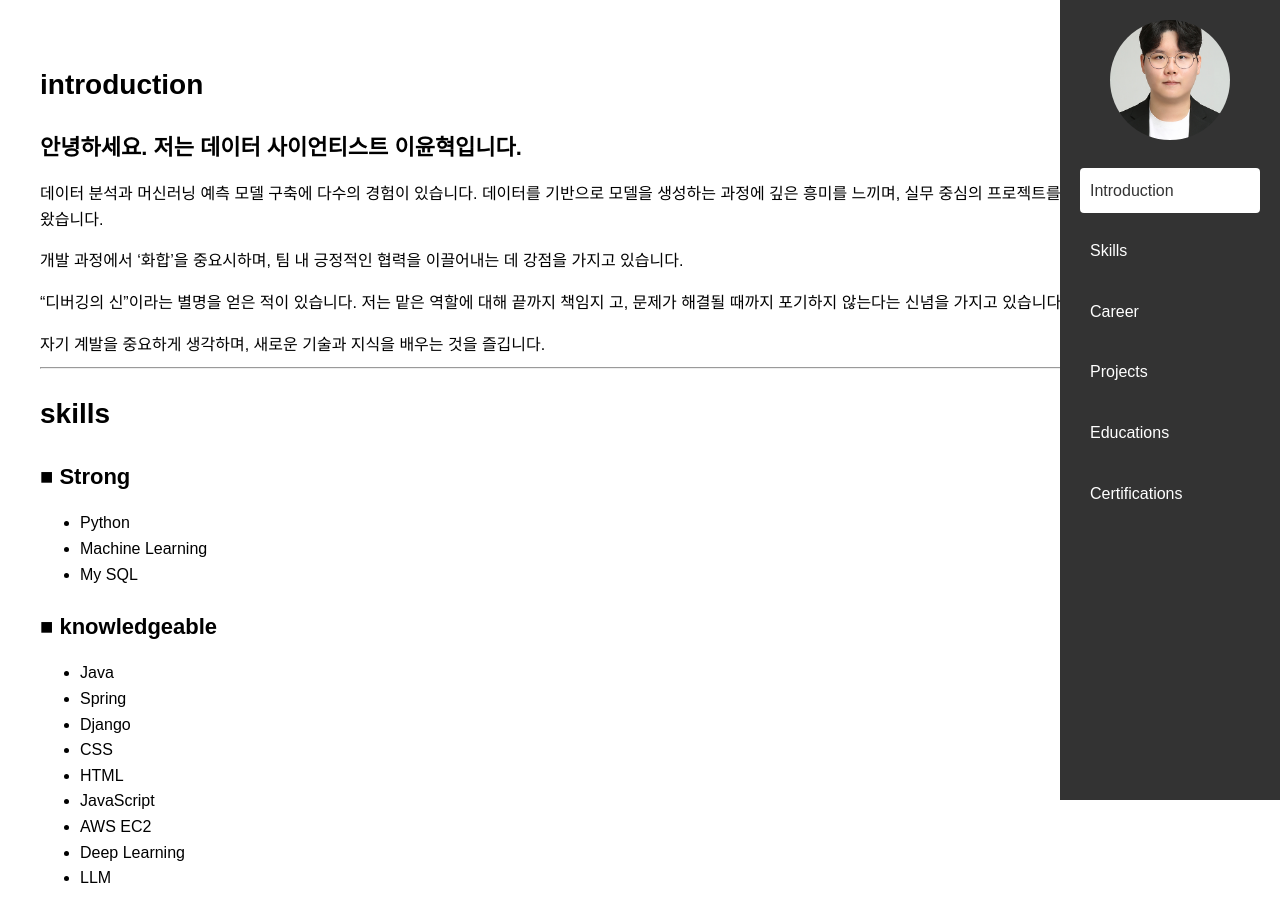
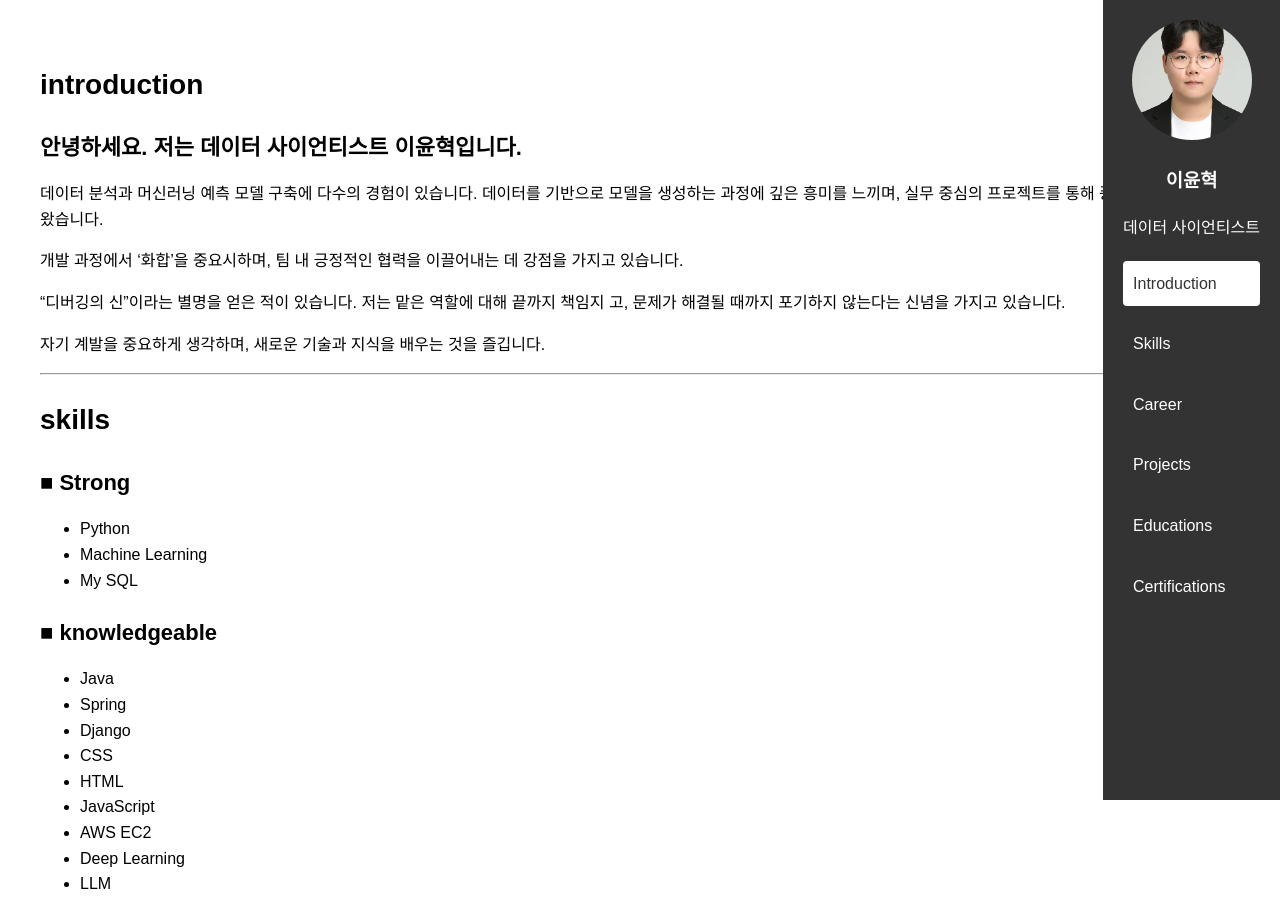
Before and after one commit to LeeYoonhyeok/LeeYoonhyeok.github.io, a plain HTML site: page index.html in a window 1280 px wide. Shown: the top 900 px of the page. Drawn offline with Linux system fonts and the light colour scheme.

Commit message:
[fix] update portforlio

```diff
--- a/css/style.css
+++ b/css/style.css
@@ -24,7 +24,7 @@ body {
 }
 
 .sidebar {
-    width: 220px;
+    width: 260px 60px;
     background-color: #333;
     color: #fff;
     padding: 20px;
@@ -103,7 +103,6 @@ section h3 {
 }
 
 section p, section ul {
-    margin-bottom: 10px;
     text-align: left;
     color: #000; /* 본문 텍스트 색상을 검정색으로 설정 */
 }
--- a/index.html
+++ b/index.html
@@ -174,6 +174,8 @@
         <aside class="sidebar">
             <div class="profile-pic">
                 <img src="myphoto.jpg" alt="Profile Picture">
+                <h3>이윤혁</h3>
+                <p>데이터 사이언티스트</p>
             </div>
             <nav>
                 <ul>
```
